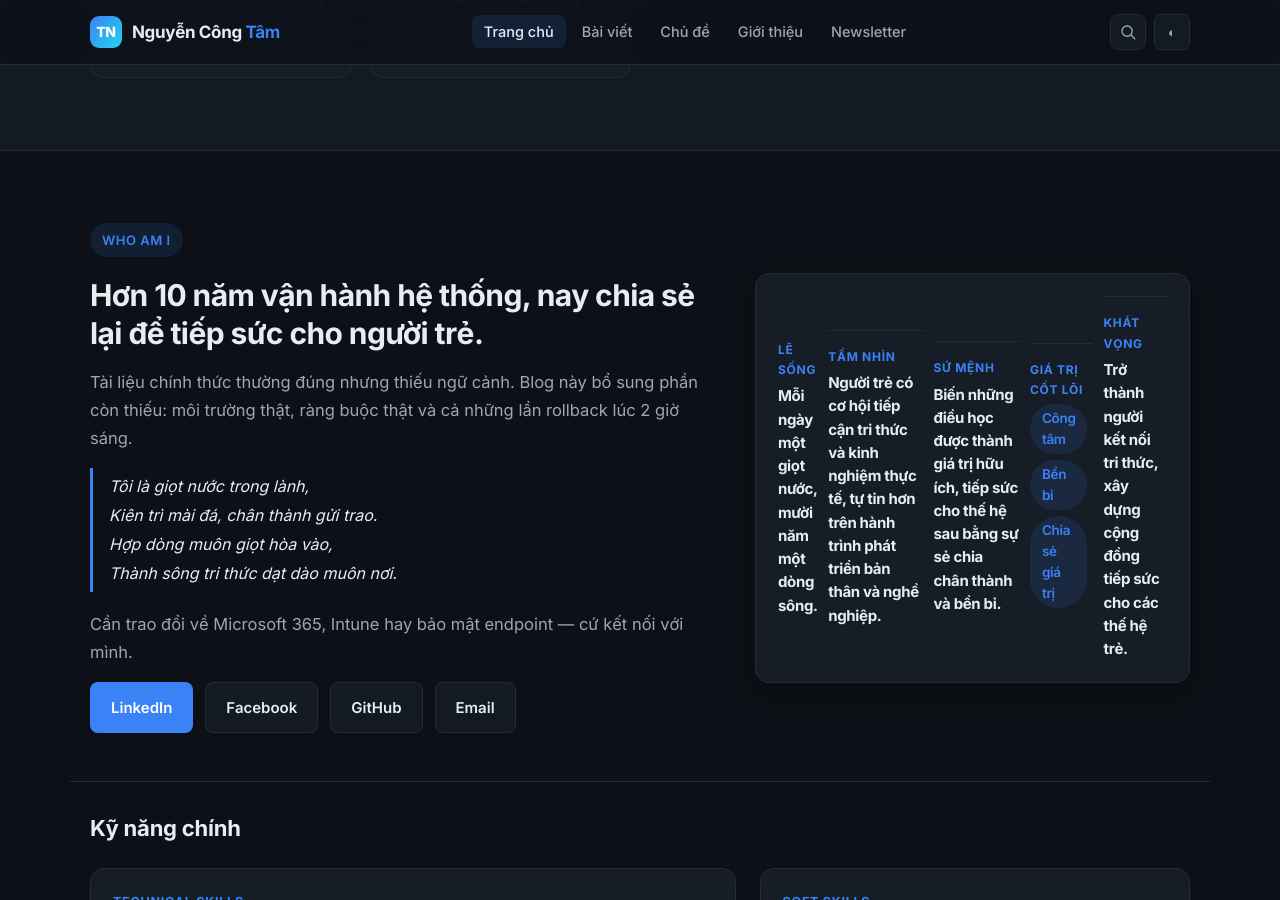
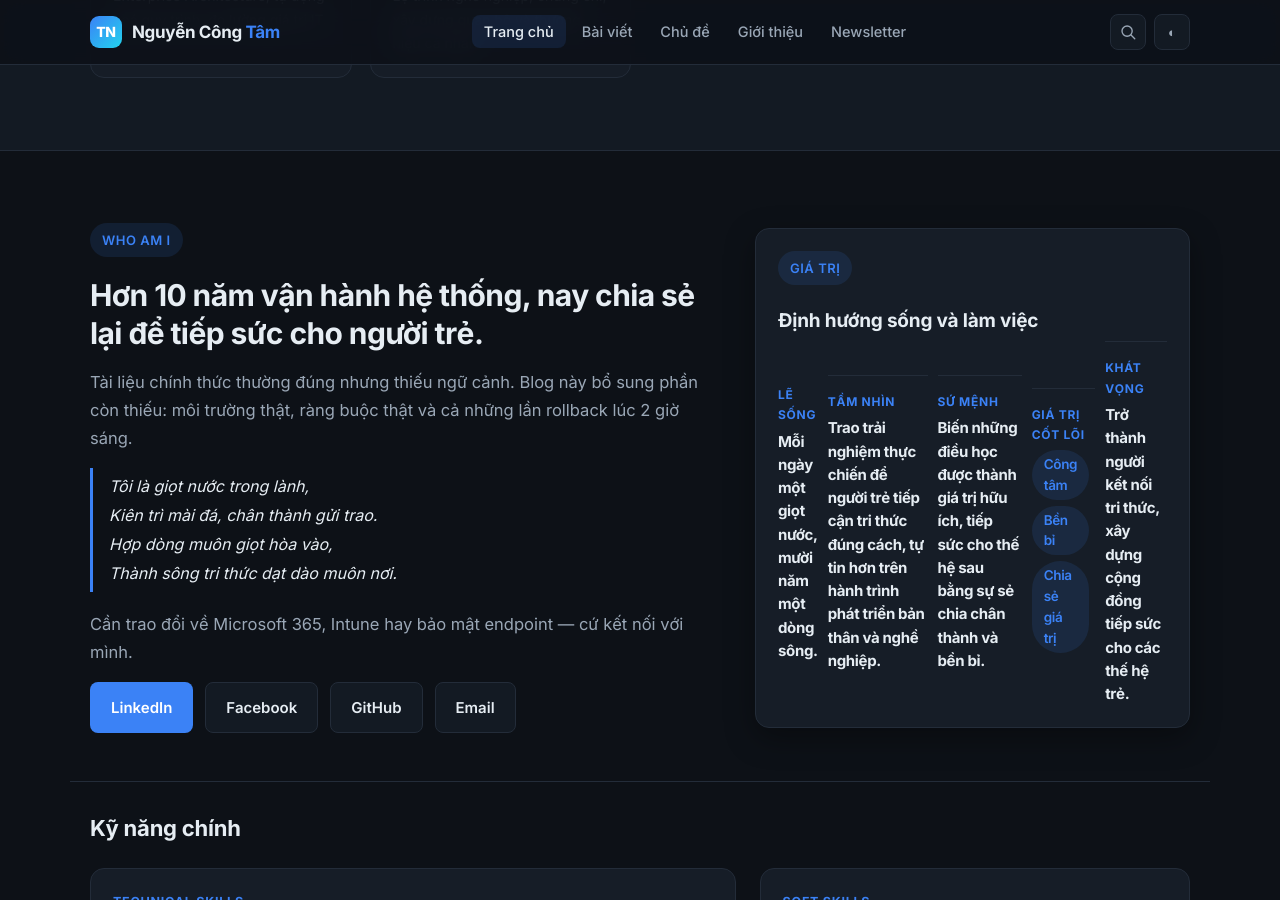
Before and after one commit to congtamsoul/congtamsoul.github.io, a Jekyll site: the page built from index.html, in a window 1280 px wide and 900 px high, scrolled down 4411 px. Built offline with Jekyll 4.4.1, drawn with Linux system fonts in a browser that asks for light colours.

Commit message:
Improve the values/brand section layout and readability

```diff
--- a/index.html
+++ b/index.html
@@ -158,13 +158,38 @@ og_description: "Kinh nghiệm thực chiến về Microsoft 365, Intune, Window
         <a class="btn btn-ghost" href="mailto:congtamsoul@gmail.com">Email</a>
       </div>
     </div>
-    <aside class="hero-card">
+
+    <aside class="hero-card values-card">
+      <div class="brand-header">
+        <span class="eyebrow eyebrow-soft">Giá trị</span>
+        <h3>Định hướng sống và làm việc</h3>
+      </div>
+
       <dl class="brand">
-        <div><dt>Lẽ sống</dt><dd>Mỗi ngày một giọt nước, mười năm một dòng sông.</dd></div>
-        <div><dt>Tầm nhìn</dt><dd>Người trẻ có cơ hội tiếp cận tri thức và kinh nghiệm thực tế, tự tin hơn trên hành trình phát triển bản thân và nghề nghiệp.</dd></div>
-        <div><dt>Sứ mệnh</dt><dd>Biến những điều học được thành giá trị hữu ích, tiếp sức cho thế hệ sau bằng sự sẻ chia chân thành và bền bỉ.</dd></div>
-        <div><dt>Giá trị cốt lõi</dt><dd><span class="pill">Công tâm</span><span class="pill">Bền bỉ</span><span class="pill">Chia sẻ giá trị</span></dd></div>
-        <div><dt>Khát vọng</dt><dd>Trở thành người kết nối tri thức, xây dựng cộng đồng tiếp sức cho các thế hệ trẻ.</dd></div>
+        <div class="brand-item">
+          <dt>Lẽ sống</dt>
+          <dd>Mỗi ngày một giọt nước, mười năm một dòng sông.</dd>
+        </div>
+        <div class="brand-item">
+          <dt>Tầm nhìn</dt>
+          <dd>Trao trải nghiệm thực chiến để người trẻ tiếp cận tri thức đúng cách, tự tin hơn trên hành trình phát triển bản thân và nghề nghiệp.</dd>
+        </div>
+        <div class="brand-item">
+          <dt>Sứ mệnh</dt>
+          <dd>Biến những điều học được thành giá trị hữu ích, tiếp sức cho thế hệ sau bằng sự sẻ chia chân thành và bền bỉ.</dd>
+        </div>
+        <div class="brand-item">
+          <dt>Giá trị cốt lõi</dt>
+          <dd>
+            <span class="pill">Công tâm</span>
+            <span class="pill">Bền bỉ</span>
+            <span class="pill">Chia sẻ giá trị</span>
+          </dd>
+        </div>
+        <div class="brand-item">
+          <dt>Khát vọng</dt>
+          <dd>Trở thành người kết nối tri thức, xây dựng cộng đồng tiếp sức cho các thế hệ trẻ.</dd>
+        </div>
       </dl>
     </aside>
   </div>
```
Also changed, not shown: other parts of index.html (+1 -1 lines).
